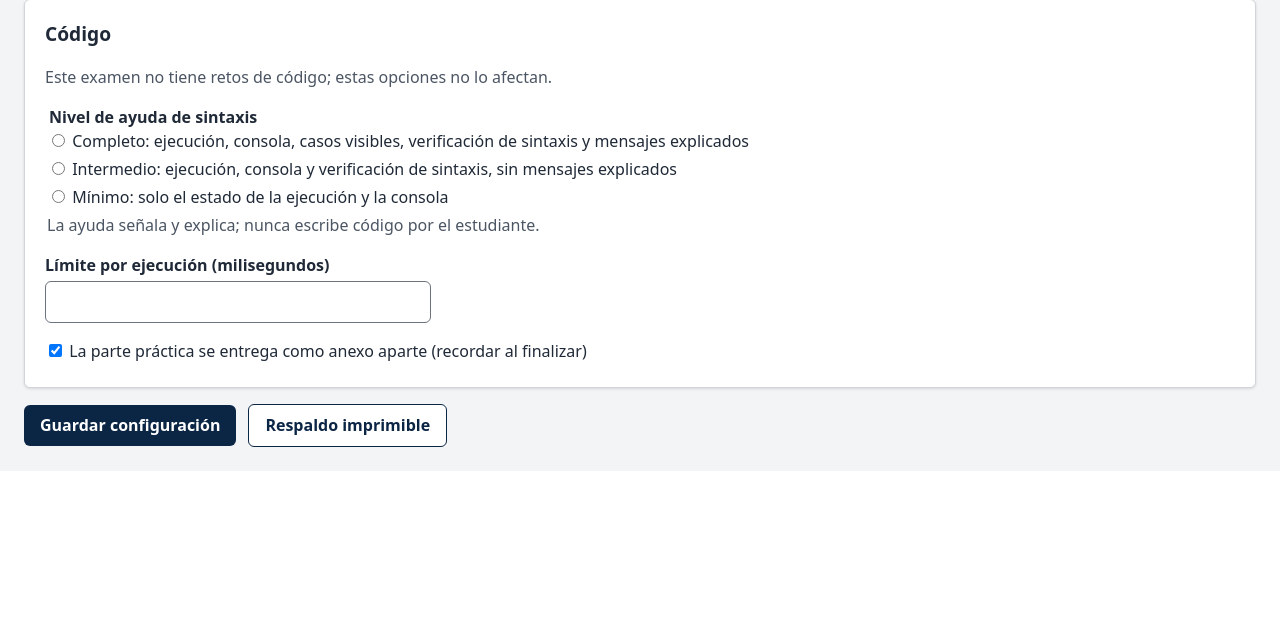
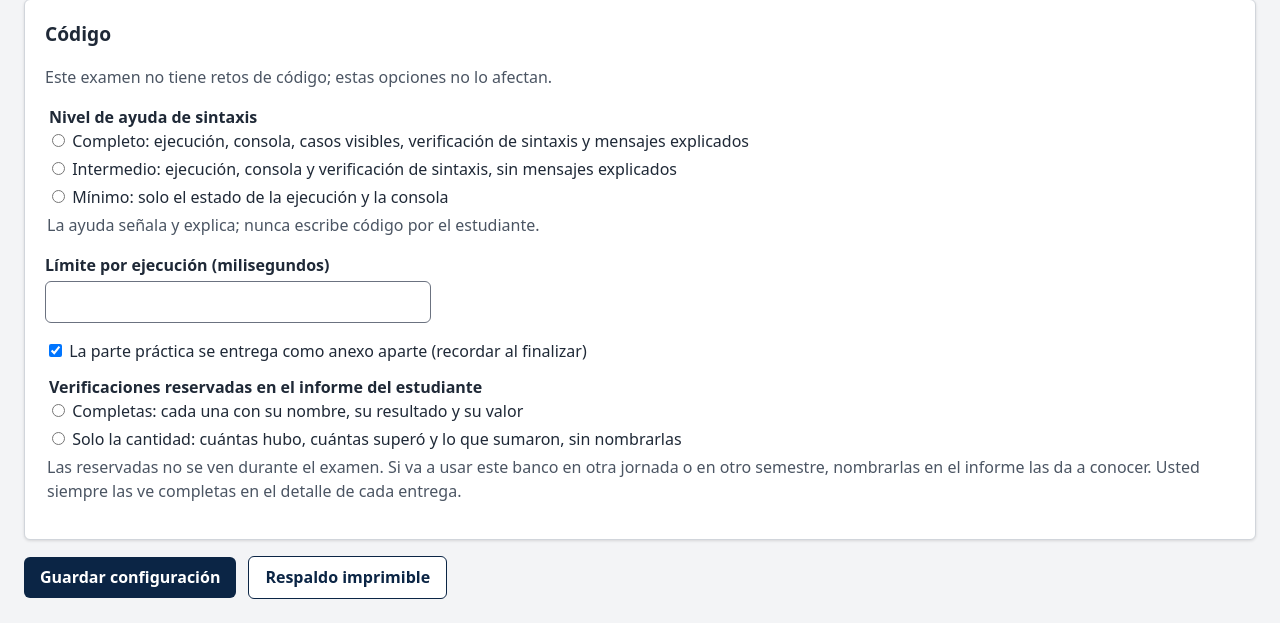
Before and after one commit to logo3x/plataforma-docente, a Laravel app: template resources/views/configuracion/editar.blade.php in a window 1280 px wide. Shown: the part 1051-1674 px from the top of the page. Before the commit the page ends 1498 px from the top, so only its background shows below. Run offline with Laravel 12, Linux system fonts and the light colour scheme; the template is opened without the code that fills it: most values are stand-ins (such as "Sample title", 1, 10 or a date in 2020); data that the repository does not hold is empty; parts of the project's set-up code (start-up, migrations or seed data) failed here and were passed over; some libraries are stand-ins or nearby versions.

Commit message:
Verificaciones reservadas en el informe del estudiante (decisión pendiente 8)
- Opción por actividad en el panel de configuración: completas (nombre,
  resultado y valor) o solo la cantidad (cuántas, cuántas superó y lo que
  sumaron, sin nombrarlas). Por defecto solo la cantidad en los parciales, cuyo
  banco se reutiliza, y completas en talleres y quices.
- El detalle del docente las sigue mostrando completas, marcadas como reservadas
  (6.4.4).
- El desglose guarda la marca de reservada (navegador y revisión estática); las
  entregas anteriores se reconocen por el nombre en la clave del ítem.
- Si el formulario no trae la opción, se conserva la guardada.

Co-Authored-By: Claude Opus 5.5 <noreply@anthropic.com>
Claude-Session: https://claude.ai/code/session_014NhLnZcow8HJLmRK2jMrm7

```diff
--- a/app/Calificacion/ResultadosNavegador.php
+++ b/app/Calificacion/ResultadosNavegador.php
@@ -87,6 +87,7 @@ final class ResultadosNavegador
             // 6.4.1: nombre legible en español, resultado y valor
             $detalle[] = [
                 'nombre' => $v['nombre'],
+                'reservada' => (bool) ($v['reservada'] ?? false),
                 'superada' => $superada,
                 'valor' => Calculo::normalizar($valor),
             ];
--- a/app/Calificacion/RevisionEstatica.php
+++ b/app/Calificacion/RevisionEstatica.php
@@ -63,7 +63,7 @@ final class RevisionEstatica
             if ($ok) {
                 $total = $total->plus($valor);
             }
-            $detalle[] = ['nombre' => $v['nombre'], 'superada' => $ok, 'valor' => Calculo::normalizar($valor)] + ($nota ? ['nota' => $nota] : []);
+            $detalle[] = ['nombre' => $v['nombre'], 'reservada' => (bool) ($v['reservada'] ?? false), 'superada' => $ok, 'valor' => Calculo::normalizar($valor)] + ($nota ? ['nota' => $nota] : []);
         }
 
         return new ResultadoItem(Calculo::paraGuardar((string) $total), $max, [
--- a/app/Evaluacion/ConfiguracionActividad.php
+++ b/app/Evaluacion/ConfiguracionActividad.php
@@ -15,6 +15,12 @@ final class ConfiguracionActividad
         'completo' => 'Completo: ejecución, consola, casos visibles, verificación de sintaxis y mensajes explicados',
         'intermedio' => 'Intermedio: ejecución, consola y verificación de sintaxis, sin mensajes explicados',
         'minimo' => 'Mínimo: solo el estado de la ejecución y la consola',
+    ];
+
+    /** Decisión 8: qué ve el estudiante de las verificaciones reservadas en su informe. */
+    public const RESERVADAS_INFORME = [
+        'completas' => 'Completas: cada una con su nombre, su resultado y su valor',
+        'cantidad' => 'Solo la cantidad: cuántas hubo, cuántas superó y lo que sumaron, sin nombrarlas',
     ];
 
     /** Valores efectivos: lo guardado y, si falta, el valor por defecto según el tipo. */
@@ -36,6 +42,8 @@ final class ConfiguracionActividad
             'nivel_ayuda' => array_key_exists($c['nivel_ayuda'] ?? '', self::NIVELES_AYUDA) ? $c['nivel_ayuda'] : (in_array($tipo, ['taller', 'manual'], true) ? 'completo' : 'intermedio'),
             'tiempo_ejecucion_ms' => (int) ($c['tiempo_ejecucion_ms'] ?? 2000),
             'anexo' => (bool) ($c['anexo'] ?? false),
+            // En un parcial el banco se reutiliza (otra jornada, otro semestre): nombrar lo reservado lo gasta
+            'reservadas_informe' => array_key_exists($c['reservadas_informe'] ?? '', self::RESERVADAS_INFORME) ? $c['reservadas_informe'] : ($tipo === 'parcial' ? 'cantidad' : 'completas'),
         ];
     }
 
@@ -56,6 +64,7 @@ final class ConfiguracionActividad
             'nivel_ayuda' => ['required', 'in:'.implode(',', array_keys(self::NIVELES_AYUDA))],
             'tiempo_ejecucion_ms' => ['required', 'integer', 'between:500,20000'],
             'anexo' => ['nullable', 'boolean'],
+            'reservadas_informe' => ['nullable', 'in:'.implode(',', array_keys(self::RESERVADAS_INFORME))],
         ];
     }
 
@@ -75,6 +84,7 @@ final class ConfiguracionActividad
             'nivel_ayuda' => $d['nivel_ayuda'],
             'tiempo_ejecucion_ms' => (int) $d['tiempo_ejecucion_ms'],
             'anexo' => (bool) ($d['anexo'] ?? false),
+            'reservadas_informe' => $d['reservadas_informe'] ?? self::efectiva($a)['reservadas_informe'],     // si no llega, se conserva
         ] + ($a->configuracion ?? [])]);
     }
 }
--- a/resources/views/configuracion/editar.blade.php
+++ b/resources/views/configuracion/editar.blade.php
@@ -53,6 +53,13 @@
                 <div class="campo"><label for="tiempo_ejecucion_ms">Límite por ejecución (milisegundos)</label><input id="tiempo_ejecucion_ms" name="tiempo_ejecucion_ms" type="number" min="500" max="20000" step="100" value="{{ old('tiempo_ejecucion_ms', $c['tiempo_ejecucion_ms']) }}"></div>
             </div>
             <label style="font-weight:400"><input type="checkbox" name="anexo" value="1" @checked(old('anexo', $c['anexo']))> La parte práctica se entrega como anexo aparte (recordar al finalizar)</label>
+            <fieldset class="campo" style="border:0;padding:0;margin-top:.75rem"><legend style="font-weight:600">Verificaciones reservadas en el informe del estudiante</legend>
+                @foreach ($CA::RESERVADAS_INFORME as $k => $v)
+                    <label style="font-weight:400;display:block"><input type="radio" name="reservadas_informe" value="{{ $k }}" @checked(old('reservadas_informe', $c['reservadas_informe']) === $k)> {{ $v }}</label>
+                @endforeach
+                <p class="suave" style="margin:.2rem 0 0">Las reservadas no se ven durante el examen. Si va a usar este banco en otra jornada o en otro semestre,
+                    nombrarlas en el informe las da a conocer. Usted siempre las ve completas en el detalle de cada entrega.</p>
+            </fieldset>
         </section>
 
         <div class="fila">
--- a/resources/views/informe/estudiante.blade.php
+++ b/resources/views/informe/estudiante.blade.php
@@ -65,7 +65,8 @@ main { max-width: 900px; }
     @elseif ($entrega)
         <h2>Detalle de la calificación</h2>
         <p class="suave">Para cada ítem: el enunciado, su respuesta, la respuesta correcta y el puntaje obtenido sobre el máximo.</p>
-        @include('calificador._items', ['respuestas' => $entrega->respuestas])
+        @include('calificador._items', ['respuestas' => $entrega->respuestas,
+            'reservadas' => $actividad->artefacto ? \App\Evaluacion\ConfiguracionActividad::efectiva($actividad->artefacto)['reservadas_informe'] : 'completas'])
     @elseif ($vigente === null)
         <div class="tarjeta">No hay entrega registrada para esta actividad.</div>
     @endif
```
Also changed, not shown: docs/formato-banco.md (+1 -0 lines), resources/views/calificador/_items.blade.php (+16 -2 lines), tests/Feature/ReservadasInformeTest.php (added, +91 -0 lines), README.md.
